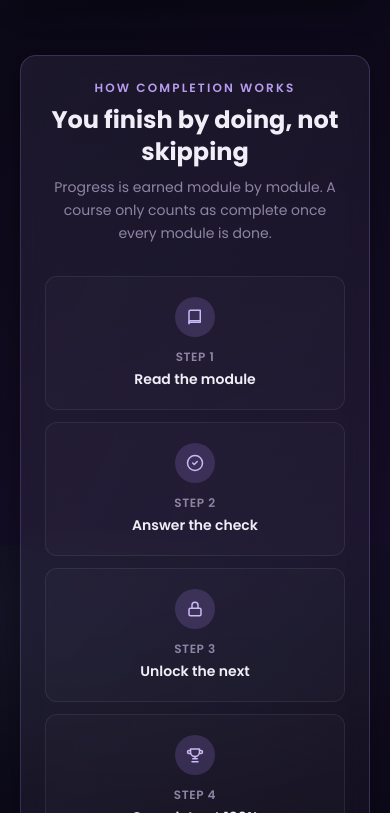
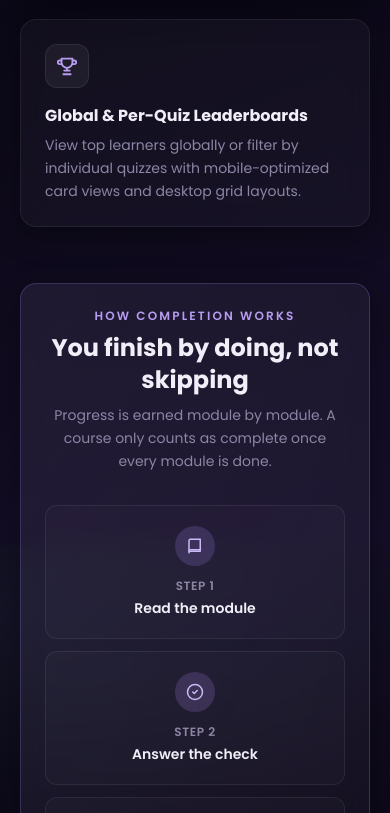
Before and after one commit to TAJAMUL11/Learntopia, a React (Vite) app: page /doc in a window 390 px wide. Shown: the part 2831-3644 px from the top of the page. Built offline with nearby package versions, Linux system fonts and the light colour scheme; no server answers.

Commit message:
docs: update documentation tab page and readme file details for leaderboard features, mobile scroll fix, and clean author headers

```diff
--- a/src/pages/Doc.jsx
+++ b/src/pages/Doc.jsx
@@ -49,6 +49,11 @@ const FEATURES = [
     icon: "refresh-cw",
     title: "Course resets & unenrollment",
     text: "Fully control your dashboard. Start a completed course over from scratch, resume active courses, or permanently unenroll.",
+  },
+  {
+    icon: "trophy",
+    title: "Global & Per-Quiz Leaderboards",
+    text: "View top learners globally or filter by individual quizzes with mobile-optimized card views and desktop grid layouts.",
   },
 ];
 
```
Also changed, not shown: 1 other file (tests, documents, lock files or other folders).
